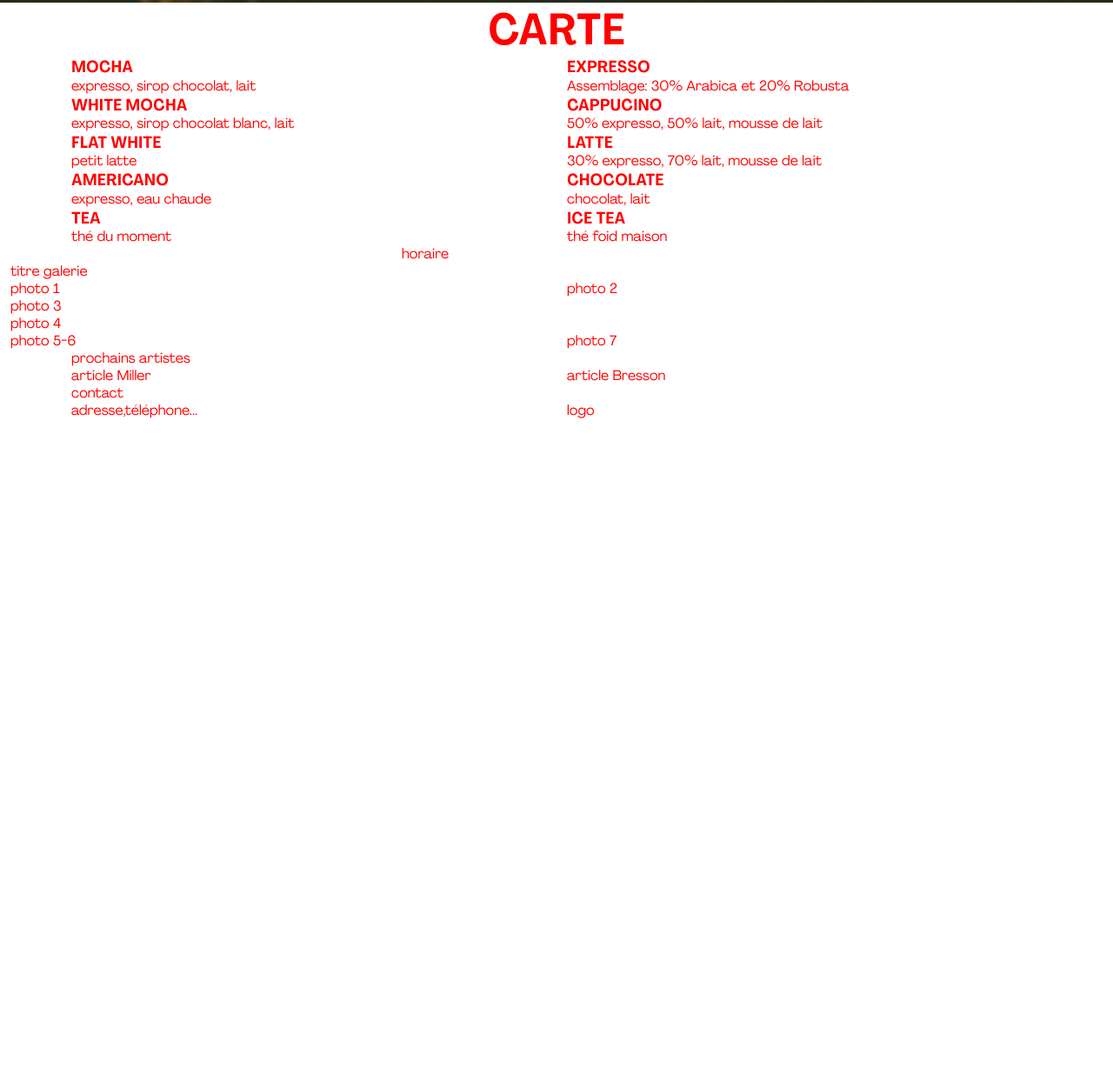
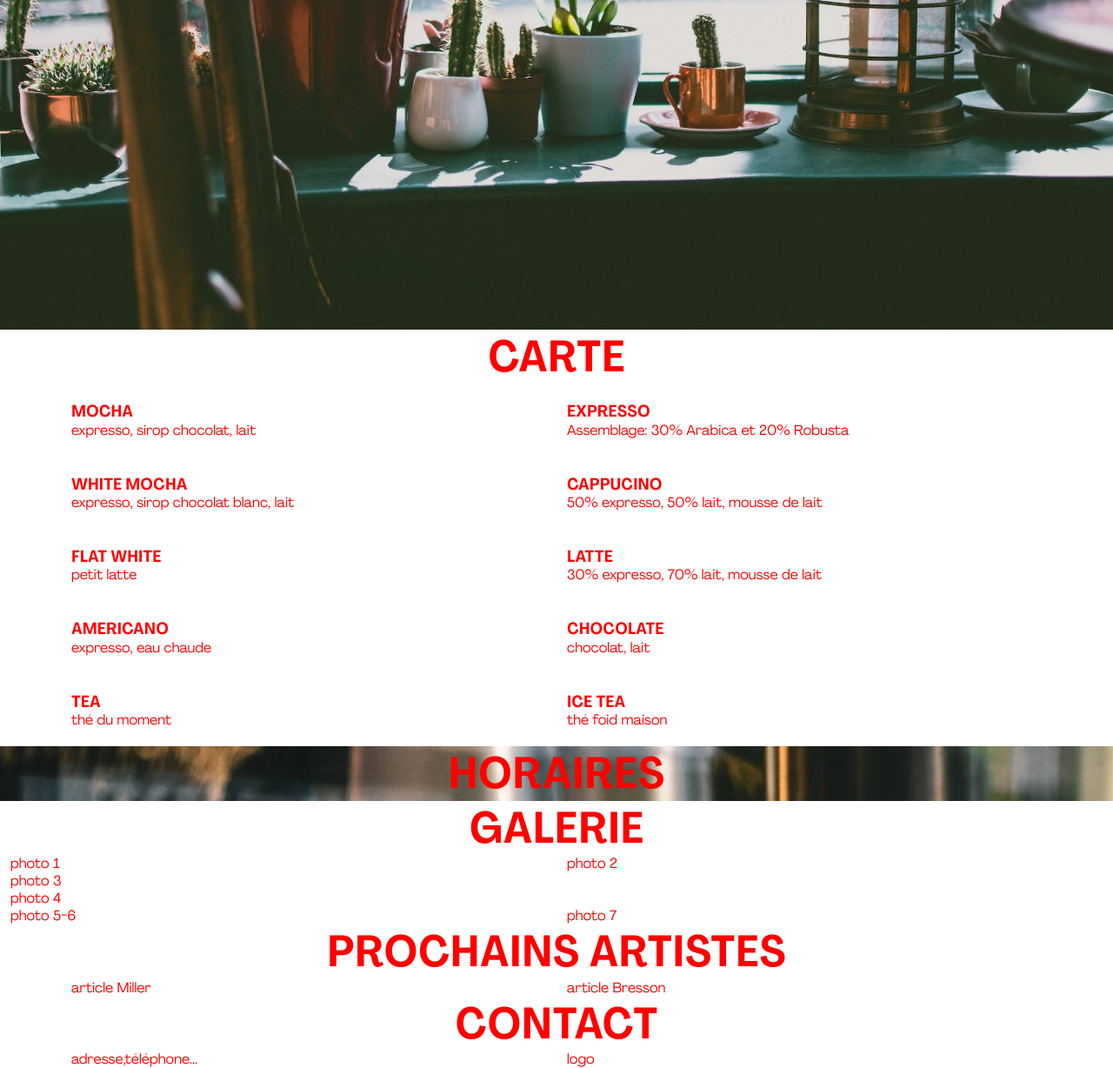
Before and after one commit to plromanens/projetcaf-e_pierre-louis_romanens, a website built with Parcel: page src/index.html in a window 1280 px wide. Shown: the part 1456-2684 px from the top of the page at 87% size. Before the commit the page ends 1938 px from the top, so only its background shows below. Built offline with nearby package versions, Linux system fonts and the light colour scheme.

Commit message:
j'ai codé à propos part2 et la carte part2

```diff
--- a/src/index.html
+++ b/src/index.html
@@ -34,7 +34,7 @@
       <div class="container">
         <div class="row">
           <div class="col-12 col-sm-6 offset-sm-3">
-            <div class="about-part">
+            <div class="about-part about">
               <h2>À PROPOS</h2>
               <p>
                 MORE KOFFEE un espace ou les gens pourraient boire un café tout
@@ -55,51 +55,74 @@
             <h2>CARTE</h2>
           </div>
           <div class="col-6">
+            <div class="coffe-choice">
               <h3>MOCHA</h3>
               <p>expresso, sirop chocolat, lait</p>
             </div>
+          </div>
           <div class="col-6">
+            <div class="coffe-choice">
               <h3>EXPRESSO</h3>
               <p>Assemblage: 30% Arabica et 20% Robusta</p>
             </div>
+          </div>
           <div class="col-6">
+            <div class="coffe-choice">
               <h3>WHITE MOCHA</h3>
               <p>expresso, sirop chocolat blanc, lait</p>
             </div>
+          </div>
           <div class="col-6">
+            <div class="coffe-choice">
               <h3>CAPPUCINO</h3>
               <p>50% expresso, 50% lait, mousse de lait</p>
             </div>
+          </div>
           <div class="col-6">
+            <div class="coffe-choice">
               <h3>FLAT WHITE</h3>
               <p>petit latte</p>
             </div>
+          </div>
           <div class="col-6">
+            <div class="coffe-choice">
               <h3>LATTE</h3>
               <p>30% expresso, 70% lait, mousse de lait</p>
             </div>
+          </div>
           <div class="col-6">
+            <div class="coffe-choice">
               <h3>AMERICANO</h3>
               <p>expresso, eau chaude</p>
             </div>
+          </div>
           <div class="col-6">
+            <div class="coffe-choice">
               <h3>CHOCOLATE</h3>
               <p>chocolat, lait</p>
             </div>
+          </div>
           <div class="col-6">
+            <div class="coffe-choice">
               <h3>TEA</h3>
               <p>thé du moment</p>
             </div>
+          </div>
           <div class="col-6">
+            <div class="coffe-choice">
               <h3>ICE TEA</h3>
               <p>thé foid maison</p>
+            </div>
           </div>
         </div>
       </div>
       <div class="hourly-background">
         <div class="container">
           <div class="row">
-            <div class="col-4 offset-4">horaire</div>
+            <div class="col-4 offset-4">
+              <h2>HORAIRES</h2>
+            </div>
+          </div>
         </div>
       </div>
       <!-- <h2>horaire</h2>
@@ -107,10 +130,11 @@
         <p>7:00-18:00</p>
         <h4>SAM-DIM</h4>
         <p>10:00-16:00</p> -->
-      </div>
       <div class="container-fluid">
         <div class="row">
-          <div class="col-12">titre galerie</div>
+          <div class="col-12">
+            <h2>GALERIE</h2>
+          </div>
           <div class="col-6">photo 1</div>
           <div class="col-6">photo 2</div>
           <div class="col-12">photo 3</div>
@@ -121,7 +145,9 @@
       </div>
       <div class="container">
         <div class="row">
-          <div class="col-12">prochains artistes</div>
+          <div class="col-12">
+            <h2>PROCHAINS ARTISTES</h2>
+          </div>
           <div class="col-12 col-sm-6">article Miller</div>
           <div class="col-12 col-sm-6">article Bresson</div>
         </div>
@@ -130,7 +156,9 @@
     <footer>
       <div class="container">
         <div class="row">
-          <div class="col-12">contact</div>
+          <div class="col-12">
+            <h2>CONTACT</h2>
+          </div>
           <div class="col-12 col-sm-6">adresse,téléphone...</div>
           <div class="col-6 logo-footer">logo</div>
           <!-- comment faire disparaitre le logo en mobolie -->
--- a/src/scss/main.scss
+++ b/src/scss/main.scss
@@ -121,6 +121,8 @@
 
 a {
   text-decoration: none;
+  // margin: 37px 0;
+  margin: 18px 0;
 }
 
 .header-opening-container {
@@ -153,16 +155,21 @@
 }
 
 .about-part {
-  // padding: 0px;
-  margin: 20px 0 20px 0;
+  padding: 0px 50px;
+  margin: 108px 0 108px 0;
 }
 
-// @media (max-width: 768px) {
-//   .about-part {
-//     margin: 0 13px 0 13px;
-//   }
-// }
+@media (max-width: 768px) {
+  .about {
+    margin: 30px 15px 30px 0px;
+    padding: 0px;
+  }
+}
 
-.coffee-choice {
-  margin-right: 30px;
+.coffe-choice {
+  margin: 20px 0;
 }
+
+.hourly-background {
+  background-image: url(../img/photo_café_1.webp);
+}
```
Also changed, not shown: src/img/photo_café_1.webp (added), 1 other file. Lines whose indentation alone changed are shown as unchanged.
